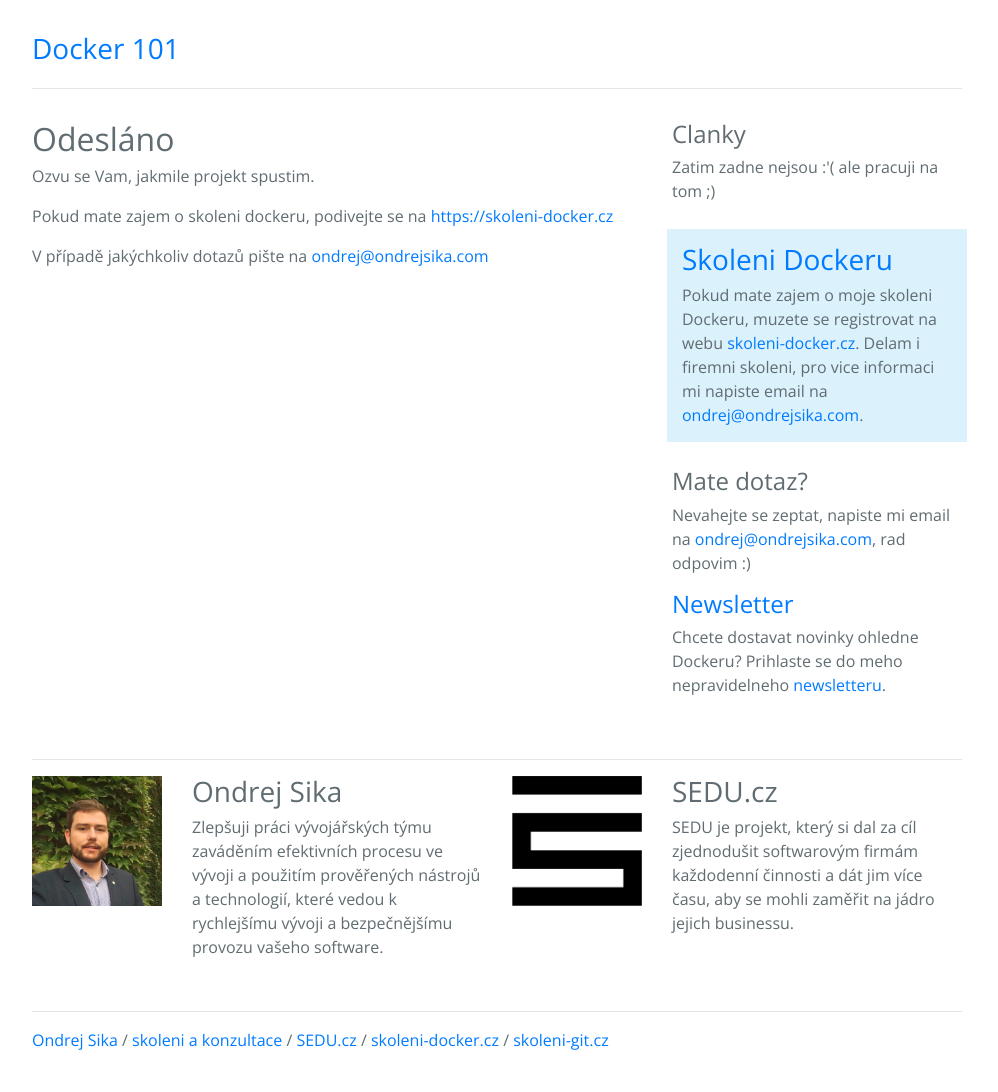
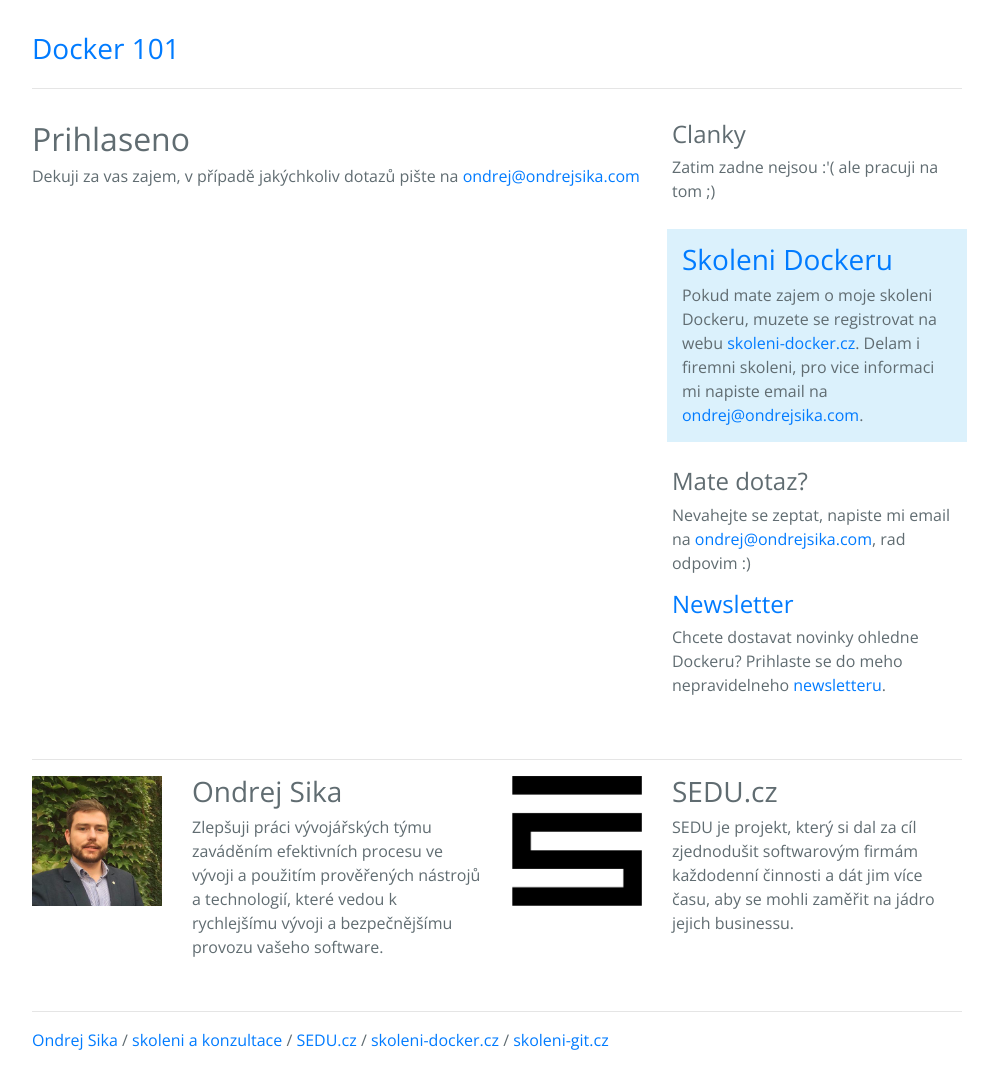
Before and after one commit to ondrejsika/docker101.cz, a Jekyll site: the page built from odeslano.md, in a window 1280 px wide. Shown: the whole page, without its empty margins (143-1141 px from the left). Built offline with Jekyll 4.4.1, drawn with Linux system fonts in a browser that asks for light colours; our own code applies the rules of GitHub Pages for plain Markdown files.

Commit message:
fix message ater subscribe

```diff
--- a/odeslano.md
+++ b/odeslano.md
@@ -1,12 +1,9 @@
 ---
 layout: default
+title: Prihlaseno | Docker 101
 ---
 
 
-## Odesláno
+## Prihlaseno
 
-Ozvu se Vam, jakmile projekt spustim.
-
-Pokud mate zajem o skoleni dockeru, podivejte se na <https://skoleni-docker.cz>
-
-V případě jakýchkoliv dotazů pište na <ondrej@ondrejsika.com>
+Dekuji za vas zajem, v případě jakýchkoliv dotazů pište na <ondrej@ondrejsika.com>
```
